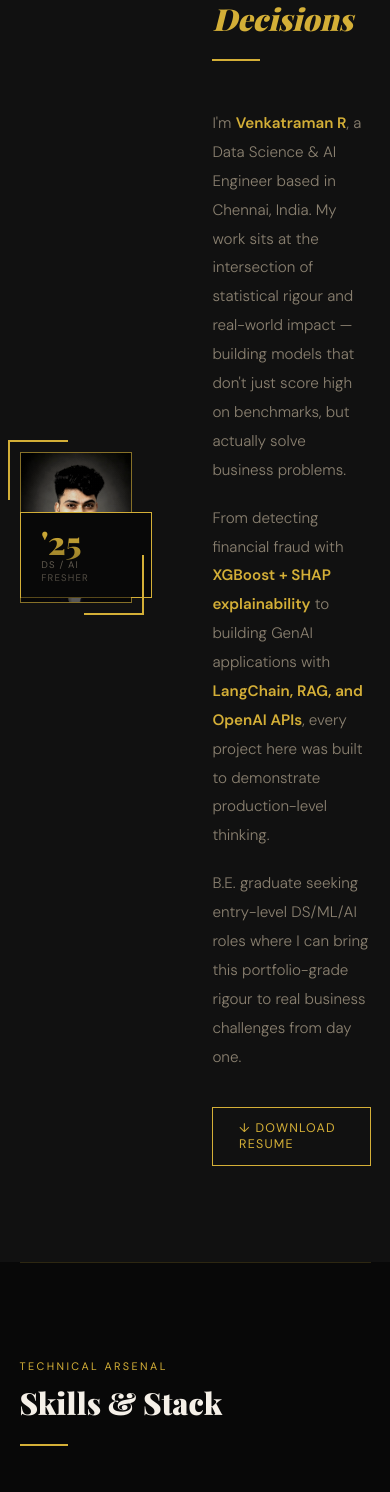
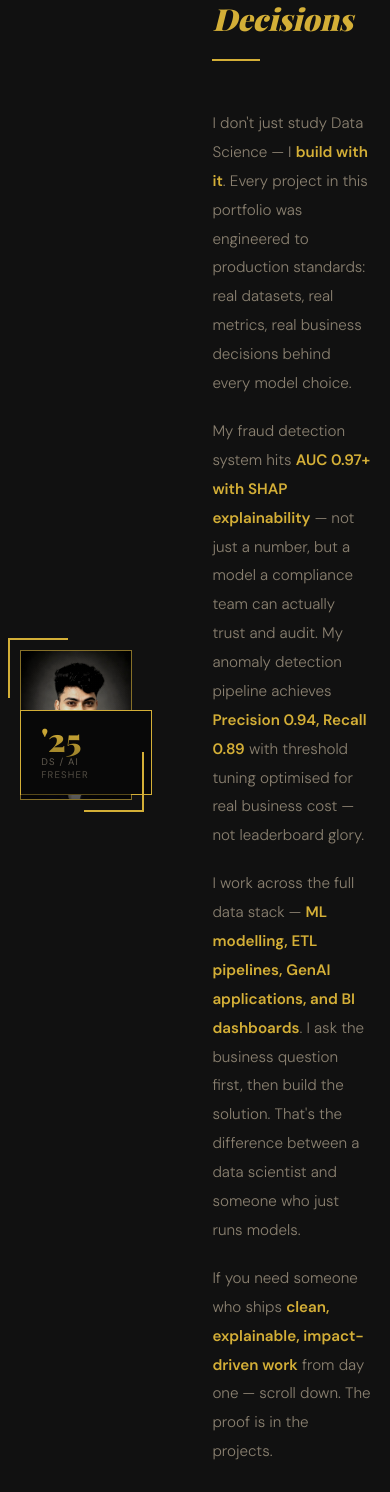
Before and after one commit to venkatraman0400-blip/venkatraman-portfolio, a React (Vite) app: page / in a window 390 px wide. Shown: the part 1033-2525 px from the top of the page. Built offline with nearby package versions, Linux system fonts and the light colour scheme.

Commit message:
fix: remove Connect from nav, remove location/phone, clean footer + Hire Me → mailto

```diff
--- a/src/App.jsx
+++ b/src/App.jsx
@@ -147,7 +147,7 @@ export default function App() {
             <li key={s}><a href={`#${s}`} onClick={() => setMenuOpen(false)}>{s.charAt(0).toUpperCase() + s.slice(1)}</a></li>
           ))}
         </ul>
-        <button className="hire-btn" onClick={() => scrollTo('connect')}>Hire Me</button>
+        <button className="hire-btn" onClick={() => window.location.href="mailto:venkatraman0400@gmail.com"}>Hire Me</button>
         <button className="mobile-menu-btn" onClick={() => setMenuOpen(!menuOpen)} aria-label="Menu">
           <span /><span /><span />
         </button>
@@ -212,13 +212,16 @@ export default function App() {
             <h2 className="section-title">Turning Data Into <em style={{ color: 'var(--gold)', fontStyle: 'italic' }}>Decisions</em></h2>
             <div className="gold-line" />
             <p style={{ color: 'var(--muted)', lineHeight: 1.9, marginBottom: '1.2rem', fontSize: '0.95rem', fontWeight: 300 }}>
-              I'm <strong style={{ color: 'var(--gold)', fontWeight: 600 }}>Venkatraman R</strong>, a Data Science & AI Engineer based in Chennai, India. My work sits at the intersection of statistical rigour and real-world impact — building models that don't just score high on benchmarks, but actually solve business problems.
+              I don't just study Data Science — I <strong style={{ color: 'var(--gold)', fontWeight: 600 }}>build with it</strong>. Every project in this portfolio was engineered to production standards: real datasets, real metrics, real business decisions behind every model choice.
             </p>
             <p style={{ color: 'var(--muted)', lineHeight: 1.9, marginBottom: '1.2rem', fontSize: '0.95rem', fontWeight: 300 }}>
-              From detecting financial fraud with <strong style={{ color: 'var(--gold)', fontWeight: 600 }}>XGBoost + SHAP explainability</strong> to building GenAI applications with <strong style={{ color: 'var(--gold)', fontWeight: 600 }}>LangChain, RAG, and OpenAI APIs</strong>, every project here was built to demonstrate production-level thinking.
+              My fraud detection system hits <strong style={{ color: 'var(--gold)', fontWeight: 600 }}>AUC 0.97+ with SHAP explainability</strong> — not just a number, but a model a compliance team can actually trust and audit. My anomaly detection pipeline achieves <strong style={{ color: 'var(--gold)', fontWeight: 600 }}>Precision 0.94, Recall 0.89</strong> with threshold tuning optimised for real business cost — not leaderboard glory.
             </p>
             <p style={{ color: 'var(--muted)', lineHeight: 1.9, marginBottom: '1.2rem', fontSize: '0.95rem', fontWeight: 300 }}>
-              B.E. graduate seeking entry-level DS/ML/AI roles where I can bring this portfolio-grade rigour to real business challenges from day one.
+              I work across the full data stack — <strong style={{ color: 'var(--gold)', fontWeight: 600 }}>ML modelling, ETL pipelines, GenAI applications, and BI dashboards</strong>. I ask the business question first, then build the solution. That's the difference between a data scientist and someone who just runs models.
+            </p>
+            <p style={{ color: 'var(--muted)', lineHeight: 1.9, marginBottom: '1.2rem', fontSize: '0.95rem', fontWeight: 300 }}>
+              If you need someone who ships <strong style={{ color: 'var(--gold)', fontWeight: 600 }}>clean, explainable, impact-driven work</strong> from day one — scroll down. The proof is in the projects.
             </p>
             <a href="/venkatraman-portfolio/venkatraman0400.pdf" download style={{ display: 'inline-flex', alignItems: 'center', gap: '0.6rem', marginTop: '1rem', background: 'transparent', border: '1px solid var(--gold)', color: 'var(--gold)', padding: '0.8rem 1.6rem', fontSize: '0.78rem', letterSpacing: '0.1em', textTransform: 'uppercase', cursor: 'none', transition: 'all 0.3s', fontFamily: "'DM Sans', sans-serif", textDecoration: 'none' }}
               onMouseEnter={e => { e.currentTarget.style.background = 'var(--gold)'; e.currentTarget.style.color = 'var(--black)' }}
@@ -335,7 +338,7 @@ export default function App() {
             <div style={{ background: 'var(--black)', border: '1px solid var(--border)', padding: '2rem', position: 'relative', overflow: 'hidden', marginBottom: '1.5rem' }}>
               <div style={{ position: 'absolute', top: 0, left: 0, width: 3, height: '100%', background: 'var(--gold)' }} />
               <div style={{ fontSize: '1rem', fontWeight: 600, color: 'var(--text)', marginBottom: '0.5rem' }}>Blood Donation</div>
-              <div style={{ fontSize: '0.85rem', color: 'var(--muted)', lineHeight: 1.8, marginBottom: '1.2rem', fontWeight: 300 }}>Voluntary blood donor at two hospitals in Chennai — contributing to community health initiatives beyond professional work.</div>
+              <div style={{ fontSize: '0.85rem', color: 'var(--muted)', lineHeight: 1.8, marginBottom: '1.2rem', fontWeight: 300 }}>Voluntary blood donor at two major hospitals — contributing to community health initiatives beyond professional work.</div>
               <div style={{ display: 'flex', flexWrap: 'wrap', gap: '0.6rem' }}>
                 <span style={{ fontSize: '0.72rem', padding: '0.3rem 0.8rem', border: '1px solid rgba(212,175,55,0.3)', color: 'rgba(212,175,55,0.8)' }}>Hindu Mission Hospital · Mar 2023</span>
                 <span style={{ fontSize: '0.72rem', padding: '0.3rem 0.8rem', border: '1px solid rgba(212,175,55,0.3)', color: 'rgba(212,175,55,0.8)' }}>Sri Ramachandra Hospital · Jul 2024</span>
@@ -399,7 +402,7 @@ export default function App() {
           {/* Availability tag */}
           <div style={{ display: 'inline-flex', alignItems: 'center', gap: '0.7rem', border: '1px solid rgba(212,175,55,0.3)', padding: '0.6rem 1.4rem', fontSize: '0.8rem', color: 'var(--muted)', letterSpacing: '0.08em' }}>
             <span style={{ width: 8, height: 8, background: '#4CAF50', borderRadius: '50%', display: 'inline-block', animation: 'pulse 2s infinite' }} />
-            Available immediately · Chennai, India · +91 97917 93938
+            Available immediately · Open to full-time DS / ML / AI roles
           </div>
         </div>
       </section>
@@ -407,7 +410,7 @@ export default function App() {
       {/* FOOTER */}
       <footer style={{ padding: '2.5rem 5%', borderTop: '1px solid var(--border)', display: 'flex', alignItems: 'center', justifyContent: 'space-between', flexWrap: 'wrap', gap: '1rem' }}>
         <div style={{ fontFamily: "'Playfair Display', serif", fontSize: '1.1rem', fontWeight: 900, color: 'var(--gold)' }}>VENKATRAMAN R.</div>
-        <div style={{ fontSize: '0.72rem', color: 'var(--muted)' }}>© 2025 Venkatraman R — venkatraman0400@gmail.com · Chennai, India</div>
+        <div style={{ fontSize: '0.72rem', color: 'var(--muted)' }}>© 2025 Venkatraman R — Data Science & AI Engineer</div>
         <div style={{ display: 'flex', gap: '1.5rem' }}>
           {[['#home', 'Top'], ['#projects', 'Projects'], ['#education', 'Education'], ['https://github.com/venkatraman0400-blip', 'GitHub']].map(([href, label]) => (
             <a key={label} href={href} target={href.startsWith('http') ? '_blank' : undefined} rel={href.startsWith('http') ? 'noreferrer' : undefined}
```
